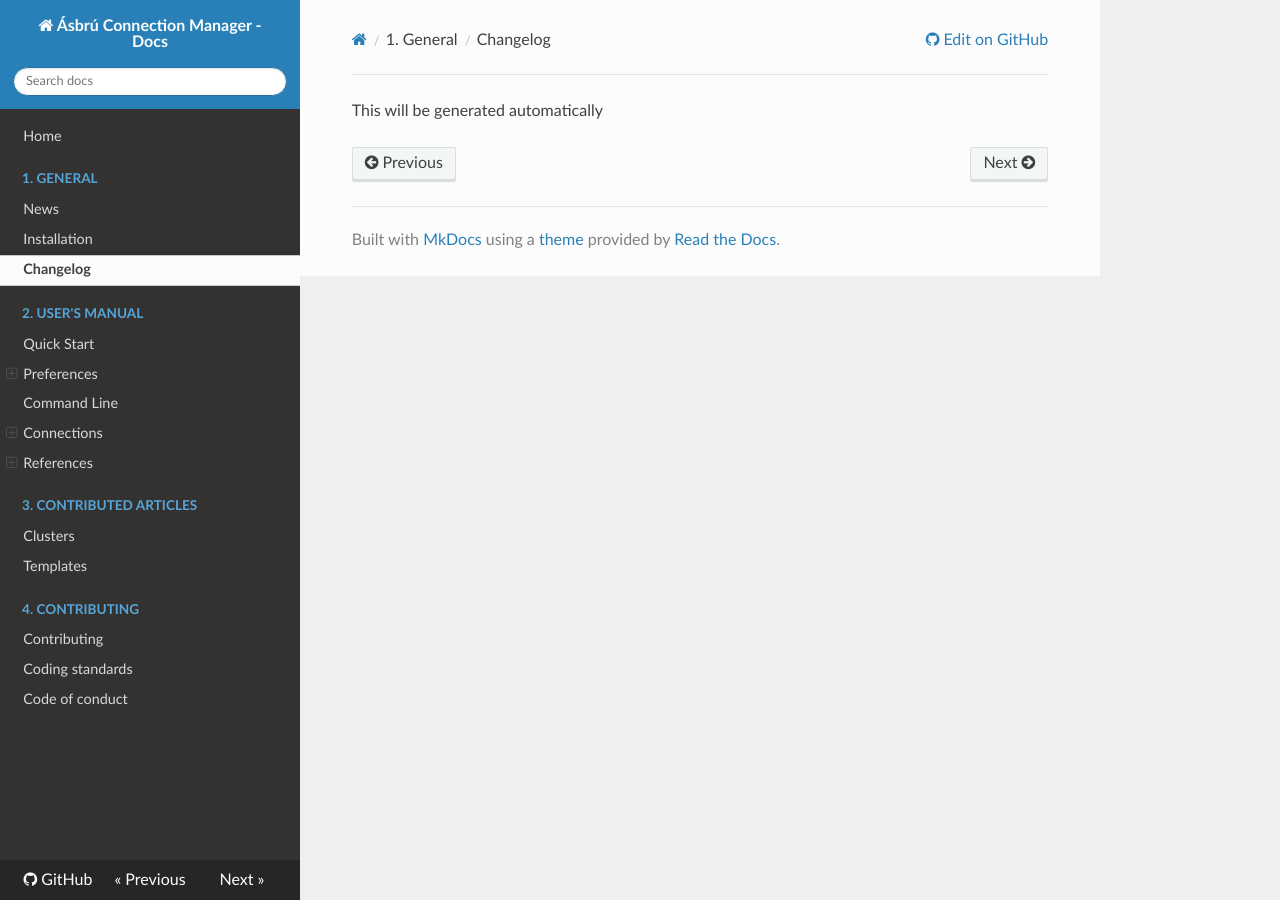
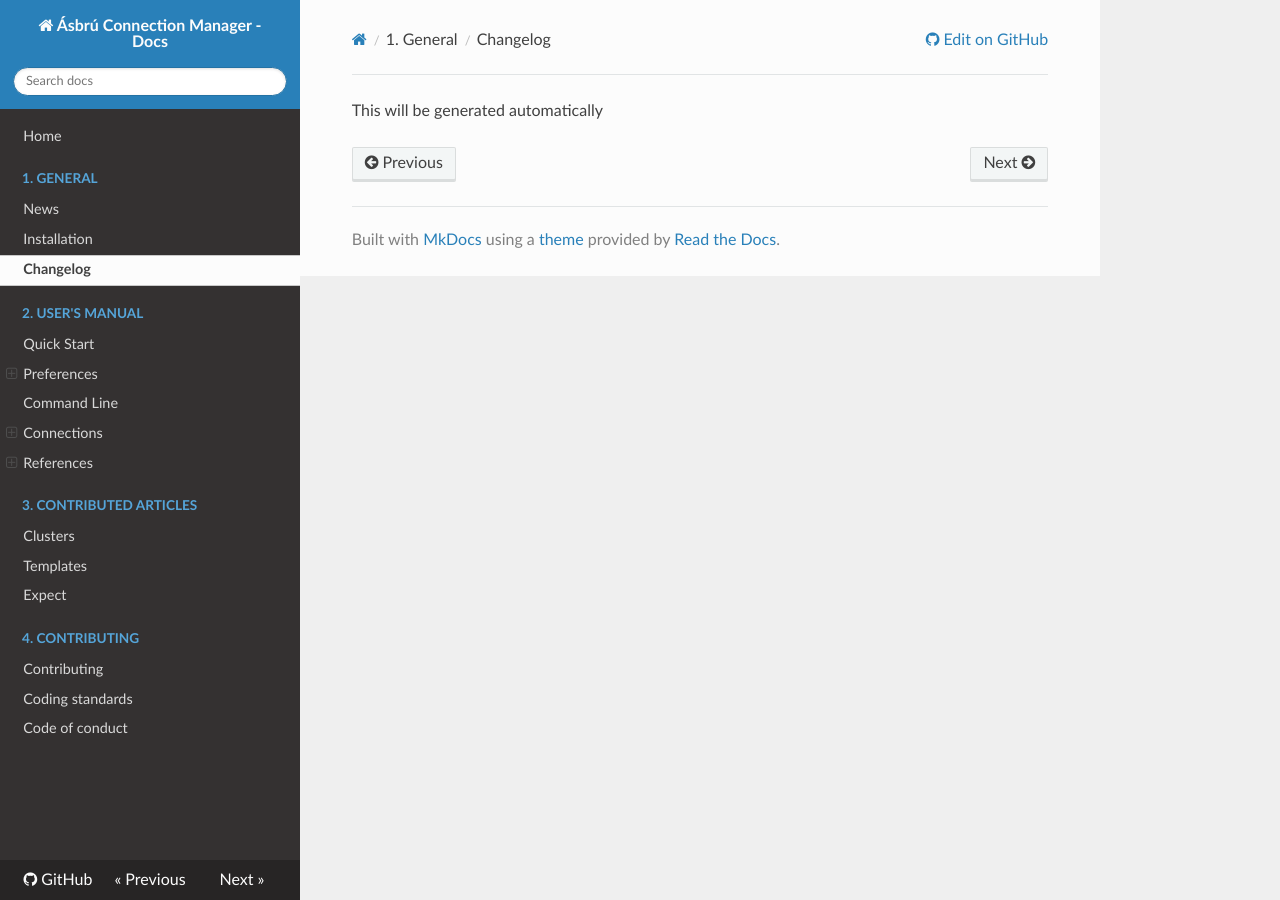
Before and after one commit to asbru-cm/asbru-cm, an MkDocs documentation site: the page built from doc/General/Changelog.md, in a window 1280 px wide. Built offline with MkDocs 1.6.1, drawn with Linux system fonts in a browser that asks for light colours; nearby versions of some CDN libraries.

Commit message:
added missing link to new article

```diff
--- a/mkdocs.yml
+++ b/mkdocs.yml
@@ -44,6 +44,7 @@ nav:
   - 3. Contributed Articles:
       - Clusters: Managing/Clusters.md
       - Templates: Managing/Templates.md
+      - Expect: Managing/Expect.md
   - 4. Contributing:
       - Contributing: Contributing/index.md
       - Coding standards: Contributing/CODING_STANDARD.md
```
